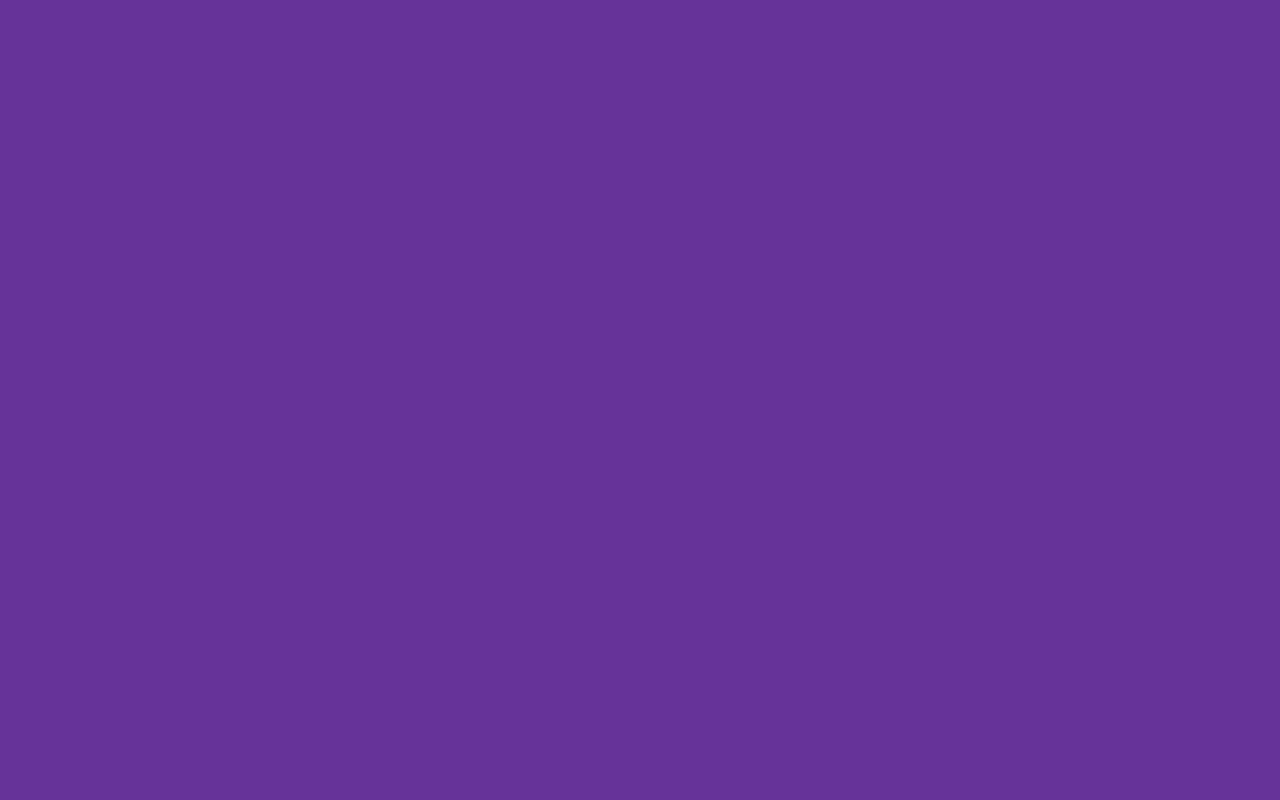
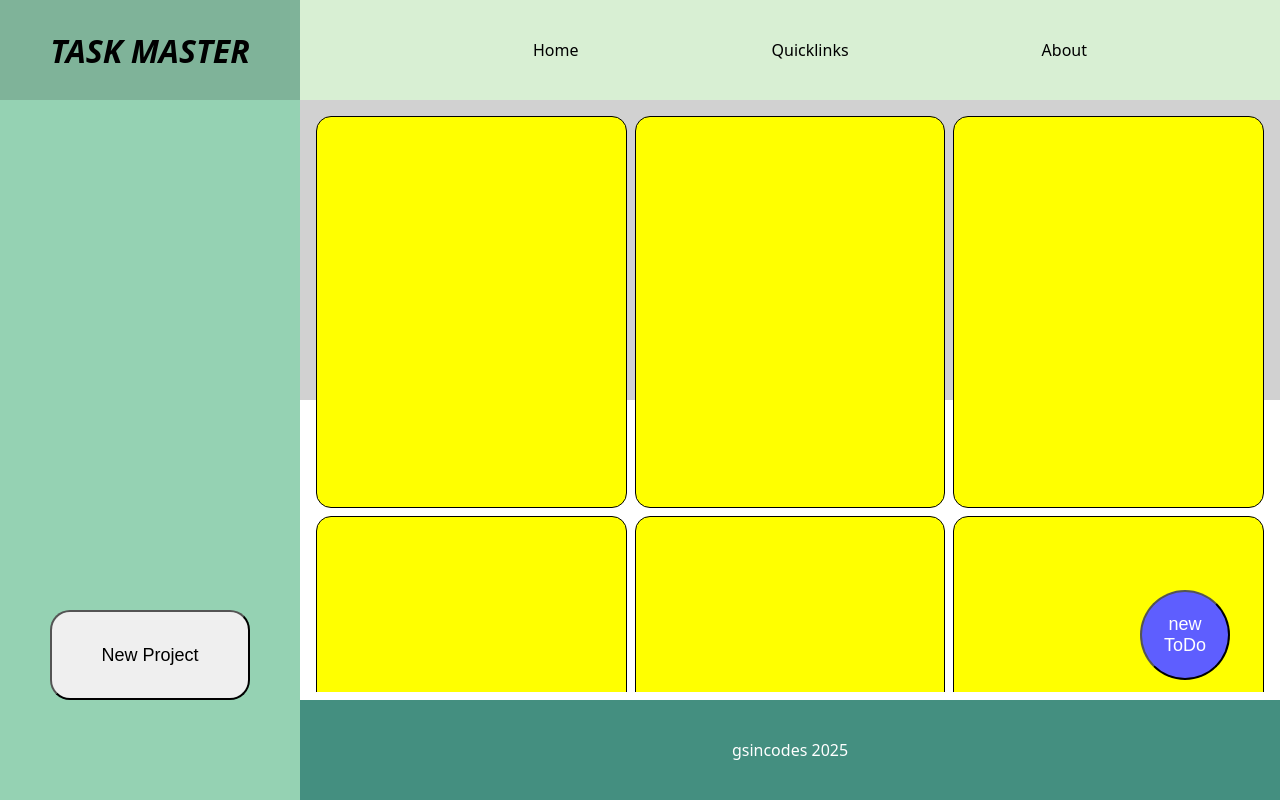
Before and after one commit to gsincodes/todolist, a website built with webpack: page src/template.html in a window 1280 px wide. Built offline with nearby package versions, Linux system fonts and the light colour scheme.

Commit message:
Add basic UI components in place

```diff
--- a/src/index.js
+++ b/src/index.js
@@ -1,3 +1,29 @@
 import "./styles.css";
 
-console.log("sup");
+class Todo{
+    constructor(title, description, dueDate = null, priority = null, notes = null){
+        this.title = title;
+        this.description = description;
+        this.dueDate = dueDate;
+        this.priority = priority;
+        this.completed = false;
+    }
+
+    toggleCompleted(){
+        this.completed = !this.completed;
+    }
+}
+
+const newTodo = new Todo("todo#1", "This is a new todo.");
+newTodo.toggleCompleted();
+
+console.log(newTodo);
+
+class defaultProject{
+    constructor(todo){
+        this.todo = todo;
+    }
+}
+
+const DP = new defaultProject(newTodo);
+console.log(DP);
--- a/src/styles.css
+++ b/src/styles.css
@@ -1,3 +1,127 @@
-body{
-    background-color: rebeccapurple;
+html,body{
+    margin: 0;
+    padding: 0;
+    height: 100%;
 }
+
+#fullscreen{
+    display: grid;
+    height: 100%;
+    width: 100%;
+    grid-template: 100px 1fr 1fr 100px / min(30vw,300px) 1fr;
+}
+
+#halfscreen{
+    background-color: #d1d1d1;
+    /* border: 1px solid black; */
+    grid-area: 2/2/3/3;
+    z-index: -1;
+}
+
+#halfscreen2{
+    grid-area: 3/2/4/3;
+    /* border: 1px solid black; */
+    z-index: -1;
+}
+
+#sidebar{
+    background-color: #95D2B3;
+    grid-area: 1/1/5/2;
+    display: grid;
+    grid-template: 100px 1fr / 1fr;
+}
+
+#logo{
+    grid-row: 1/2;
+    text-align: center;
+    display: grid;
+    align-items: center;
+    font-size:xx-large;
+    font-style: italic;
+    font-weight: bolder;
+    font-family: system-ui, -apple-system, BlinkMacSystemFont, 'Segoe UI', Roboto, Oxygen, Ubuntu, Cantarell, 'Open Sans', 'Helvetica Neue', sans-serif;
+    background-color: #7fb399;
+}
+
+#new-project-btn{
+    height: 90px;
+    width: 200px;
+    position: absolute;
+    left: 50px;
+    bottom: 100px;
+    border-radius: 20px;
+    font-size: large;
+}
+
+#navbar{
+    grid-area: 1/2/2/3;
+    background-color: #D8EFD3;
+    display: grid;
+    align-items: center;
+}
+
+#navbar>ul{
+    display: flex;
+    justify-content:space-evenly;
+}
+
+#navbar>ul>li{
+    color: black;
+    display: inline;
+    font-family: system-ui, -apple-system, BlinkMacSystemFont, 'Segoe UI', Roboto, Oxygen, Ubuntu, Cantarell, 'Open Sans', 'Helvetica Neue', sans-serif;
+}
+
+#content{
+    display: grid;
+    grid-area: 2/2/4/3;
+}
+
+#TODOS{
+    display: grid;
+    grid-template-columns: repeat(auto-fit, minmax(300px, 1fr));
+    overflow-y: auto;
+    gap: 8px;
+    padding: 8px;
+    max-height: 797px;
+    margin: 8px;
+}
+
+.todo{
+    background-color: yellow;
+    border: 1px solid black;
+    border-radius: 15px;
+    height: 390px;
+}
+
+#ghost-page{
+    grid-area: 2/2/4/3;
+    z-index: 0;
+}
+
+#buttons{
+    display: flex;
+    justify-content: flex-end;
+
+}
+
+#new-todo-btn{
+    background-color: rgb(94, 94, 255);
+    color: white;
+    height: 90px;
+    width: 90px;
+    border-radius: 45px;
+    position: absolute;
+    bottom: 120px;
+    right: 50px;
+    font-size: large;
+}
+
+#footer{
+    background-color: #448f80;
+    grid-area: 4/2/5/3;
+    color: white;
+    font-family: system-ui, -apple-system, BlinkMacSystemFont, 'Segoe UI', Roboto, Oxygen, Ubuntu, Cantarell, 'Open Sans', 'Helvetica Neue', sans-serif;
+    text-align: center;
+    display: grid;
+    align-items: center;
+}
--- a/src/template.html
+++ b/src/template.html
@@ -6,6 +6,41 @@
     <title>Document</title>
 </head>
 <body>
+    <div id="fullscreen">
+        <div id="navbar">
+            <ul>
+                <li>Home</li>
+                <li>Quicklinks</li>
+                <li>About</li>
+            </ul>
+        </div>
+        <div id="sidebar">
+            <div id="logo">TASK MASTER</div>
+            <button id="new-project-btn">New Project</button>
+        </div>
+        <div id="halfscreen">
+        </div>
+        <div id="halfscreen2">
+        </div>
+        <div id="content">
+            <div id="TODOS">
+                <div class="todo"></div>
+                <div class="todo"></div>
+                <div class="todo"></div>
+                <div class="todo"></div>
+                <div class="todo"></div>
+                <div class="todo"></div>
+                <div class="todo"></div>
+                <div class="todo"></div>
+                <div class="todo"></div>
+                <div class="todo"></div>
+            </div>
+            <button id="new-todo-btn">new ToDo</button>
+        </div>
+        <div id="footer">
+            gsincodes 2025
+        </div>
 
+    </div>
 </body>
 </html>
```
